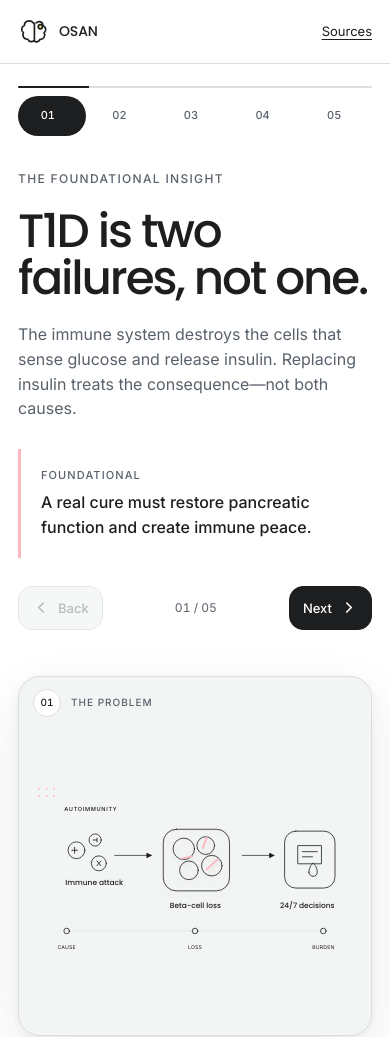
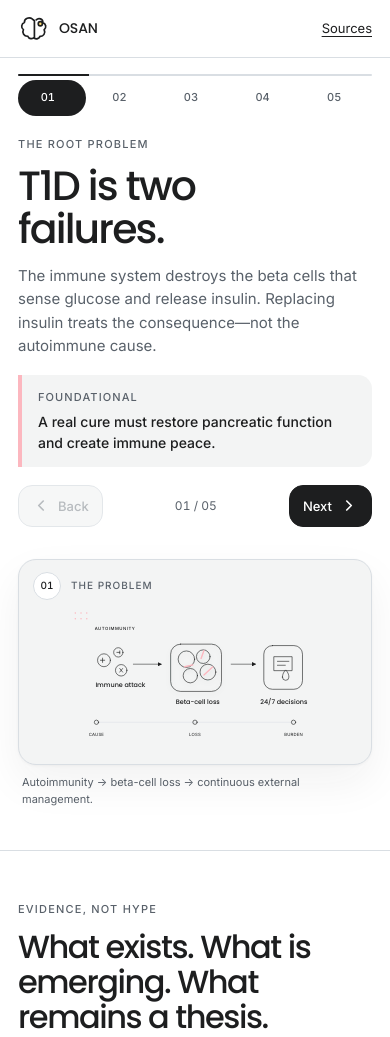
Before and after one commit to OsanGen/osan-bionic-pancreas, a website: page index.html in a window 390 px wide. Shown: the top 1037 px of the page. Drawn offline with Linux system fonts and the light colour scheme.

Commit message:
Rebuild the visual hierarchy and responsive canvas

```diff
--- a/final_build/BUILD_MAP.txt
+++ b/final_build/BUILD_MAP.txt
@@ -3,6 +3,8 @@
 ## Runtime shape
 
 Browser → `index.html` → `styles.css` + `script.js` → five local SVG story scenes
+
+Design branch → GitHub Actions managed runner → Playwright viewport matrix → screenshot artifact + machine-readable layout report
 
 No backend, database, analytics, cookies, authentication, remote API calls, or user-data collection.
 
@@ -12,6 +14,7 @@ No backend, database, analytics, cookies, authentication, remote API calls, or u
 - Visual system: OSAN CogSec Pastel tokens, Poppins/Inter typography, proof-first geometry, responsive layout.
 - Medical evidence register: five outbound primary-source references and explicit concept boundary.
 - Static host: GitHub Pages serving the repository root over HTTPS.
+- Visual QA: a pinned Playwright runner captures desktop, short-desktop, tablet, mobile, and social-card evidence without loading Mac A.
 
 ## Trust boundaries
 
--- a/final_build/COMPONENT__interactive_explainer.txt
+++ b/final_build/COMPONENT__interactive_explainer.txt
@@ -28,6 +28,7 @@ Explain the two-part T1D cure problem, modern cure research, the OSAN AI bionic
 - Previous/next movement is bounded to valid scenes.
 - Reduced-motion users receive effectively immediate transitions.
 - Narrow screens stack the narrative and artwork without horizontal page scrolling.
+- Short desktop screens use the artwork's intrinsic 12:7 ratio instead of fixed scene heights, keeping the full primary story in the first viewport.
 - JavaScript-disabled users receive an explicit notice.
 
 ## Dependencies
@@ -35,6 +36,7 @@ Explain the two-part T1D cure problem, modern cure research, the OSAN AI bionic
 - Browser-native HTML, CSS, JavaScript, and SVG.
 - Google Fonts for Poppins and Inter; system-font fallbacks are defined.
 - No package runtime dependencies.
+- Managed visual QA uses pinned Playwright 1.61.0 in GitHub Actions; it is not shipped to site visitors.
 
 ## Acceptance checks
 
@@ -45,13 +47,15 @@ Explain the two-part T1D cure problem, modern cure research, the OSAN AI bionic
 - Passed: prohibited medical hype claims are absent.
 - Passed: desktop and mobile layouts have no horizontal overflow or overlap.
 - Passed: public GitHub Pages URL returns HTTP 200 and the deployed Product scene updates the URL, copy, counter, selected stage, and artwork together.
+- Pending redesign proof: desktop, 1280 × 720 short desktop, tablet, 390 × 844 mobile, and 1200 × 630 social-card screenshots are visually clean and machine checks find no clipping, overlap, horizontal overflow, or browser errors.
 
 ## Observability
 
 - URL hash makes active state visible and shareable.
 - Git commit identifies the exact deployed source.
 - GitHub Pages deployment status and HTTP response provide live receipts.
-- A 1200 × 630 social card is versioned as `social-preview.png` for share previews.
+- A 1200 × 630 social card is versioned as `social-preview.jpg` for share previews.
+- `scripts/capture-visual-qa.mjs` records per-scene geometry, clipping, overflow, console, page-error, and request-failure signals in `report.json` beside the screenshot artifact.
 
 ## Security and privacy
 
--- a/final_build/CURRENT_GAPS.txt
+++ b/final_build/CURRENT_GAPS.txt
@@ -1 +1,2 @@
-No open gaps for the requested shareable visualization release.
+- responsive visual QA | in progress | inspect the managed-runner screenshot matrix and correct every visible defect
+- public release | pending | promote the approved redesign to `main`, rebuild Pages, and verify the live URL
--- a/index.html
+++ b/index.html
@@ -8,12 +8,12 @@
   <meta property="og:type" content="website">
   <meta property="og:title" content="The Path to a Bionic Pancreas — OSAN">
   <meta property="og:description" content="T1D is two failures. A cure must solve both. Explore the science and the OSAN AI bionic pancreas thesis.">
-  <meta property="og:image" content="https://osangen.github.io/osan-bionic-pancreas/social-preview.png">
+  <meta property="og:image" content="https://osangen.github.io/osan-bionic-pancreas/social-preview.jpg">
   <meta property="og:url" content="https://osangen.github.io/osan-bionic-pancreas/">
   <meta name="twitter:card" content="summary_large_image">
   <meta name="twitter:title" content="The Path to a Bionic Pancreas — OSAN">
   <meta name="twitter:description" content="A five-scene visual thesis for the future of type 1 diabetes.">
-  <meta name="twitter:image" content="https://osangen.github.io/osan-bionic-pancreas/social-preview.png">
+  <meta name="twitter:image" content="https://osangen.github.io/osan-bionic-pancreas/social-preview.jpg">
   <title>The Path to a Bionic Pancreas — OSAN</title>
   <link rel="icon" href="favicon.svg" type="image/svg+xml">
   <link rel="preconnect" href="https://fonts.googleapis.com">
@@ -63,9 +63,9 @@
 
     <section class="story-layout" aria-labelledby="scene-title">
       <div class="copy-column">
-        <p class="eyebrow" id="scene-eyebrow">The foundational insight</p>
-        <h1 id="scene-title">T1D is two failures, not one.</h1>
-        <p class="scene-copy" id="scene-copy">The immune system destroys the cells that sense glucose and release insulin. Replacing insulin treats the consequence—not both causes.</p>
+        <p class="eyebrow" id="scene-eyebrow">The root problem</p>
+        <h1 id="scene-title">T1D is two failures.</h1>
+        <p class="scene-copy" id="scene-copy">The immune system destroys the beta cells that sense glucose and release insulin. Replacing insulin treats the consequence—not the autoimmune cause.</p>
 
         <div class="takeaway" aria-live="polite" aria-atomic="true">
           <span id="scene-evidence">FOUNDATIONAL</span>
--- a/package.json
+++ b/package.json
@@ -5,7 +5,7 @@
   "description": "OSAN five-scene visual thesis for the path toward a bionic pancreas.",
   "scripts": {
     "test": "node --test tests/site.test.mjs",
-    "check": "node --check script.js && node --test tests/site.test.mjs"
+    "check": "node --check script.js && node --check scripts/capture-visual-qa.mjs && node --test tests/site.test.mjs"
   },
   "engines": {
     "node": ">=18"
--- a/script.js
+++ b/script.js
@@ -1,9 +1,9 @@
 const scenes = [
   {
     hash: "problem",
-    eyebrow: "The foundational insight",
-    title: "T1D is two failures, not one.",
-    copy: "The immune system destroys the cells that sense glucose and release insulin. Replacing insulin treats the consequence—not both causes.",
+    eyebrow: "The root problem",
+    title: "T1D is two failures.",
+    copy: "The immune system destroys the beta cells that sense glucose and release insulin. Replacing insulin treats the consequence—not the autoimmune cause.",
     evidence: "FOUNDATIONAL",
     takeaway: "A real cure must restore pancreatic function and create immune peace.",
     frameLabel: "THE PROBLEM",
@@ -13,8 +13,8 @@ const scenes = [
   {
     hash: "equation",
     eyebrow: "The cure equation",
-    title: "Restore the cells. Protect the cells.",
-    copy: "Replacement cells can make insulin again. Immune tolerance can preserve them. Neither path is a complete cure on its own.",
+    title: "Restore the cells. Protect them.",
+    copy: "Replacement cells can make insulin again. Immune protection keeps them alive. A durable cure needs both.",
     evidence: "TWO REQUIREMENTS",
     takeaway: "The breakthrough is not one technology. It is the safe convergence of both.",
     frameLabel: "THE EQUATION",
@@ -24,8 +24,8 @@ const scenes = [
   {
     hash: "landscape",
     eyebrow: "The modern research landscape",
-    title: "Science is closing both gaps.",
-    copy: "Transplants prove insulin independence is possible. Stem cells address supply. Gene editing and tolerance research aim to remove chronic immunosuppression.",
+    title: "The cure is converging.",
+    copy: "Transplants prove the biology. Stem cells address supply. Gene editing and tolerance research aim to remove lifelong immunosuppression.",
     evidence: "APPROVED → EARLY HUMAN",
     takeaway: "The field is moving from isolated wins toward a scalable, protected cell system.",
     frameLabel: "THE LANDSCAPE",
@@ -35,8 +35,8 @@ const scenes = [
   {
     hash: "product",
     eyebrow: "The practical bridge",
-    title: "A bionic pancreas that thinks ahead.",
-    copy: "One wearable concept integrates continuous sensing, bounded predictive intelligence and automated delivery—designed to remove routine treatment decisions.",
+    title: "A pancreas that thinks ahead.",
+    copy: "One wearable concept combines continuous sensing, safety-bounded prediction and automated delivery—without routine treatment decisions.",
     evidence: "OSAN PRODUCT CONCEPT",
     takeaway: "Replace the daily management burden now, while biological restoration matures.",
     frameLabel: "THE PRODUCT",
@@ -46,8 +46,8 @@ const scenes = [
   {
     hash: "roadmap",
     eyebrow: "The platform thesis",
-    title: "Wearable today. Biohybrid tomorrow.",
-    copy: "The same platform can evolve from autonomous insulin delivery into a supervisor for living islet cells—and eventually a safety layer around biological restoration.",
+    title: "Wearable now. Biological next.",
+    copy: "The platform can evolve from autonomous delivery into a supervisor for living islet cells—and ultimately a safety layer around biological restoration.",
     evidence: "NOW → NEXT → NORTH STAR",
     takeaway: "The pod is not the endpoint. It is the bridge between engineered and biological control.",
     frameLabel: "THE ROADMAP",
--- a/styles.css
+++ b/styles.css
@@ -14,7 +14,7 @@
   --pink-soft: #fee7ea;
   --font-heading: "Poppins", -apple-system, BlinkMacSystemFont, "Segoe UI", sans-serif;
   --font-body: "Inter", -apple-system, BlinkMacSystemFont, "Segoe UI", sans-serif;
-  --shadow: 0 18px 52px rgba(29, 30, 31, 0.09), 0 2px 8px rgba(29, 30, 31, 0.05);
+  --shadow: 0 18px 44px rgba(29, 30, 31, 0.06), 0 1px 3px rgba(29, 30, 31, 0.04);
   --ease: cubic-bezier(0.4, 0, 0.2, 1);
 }
 
@@ -71,14 +71,14 @@ a {
 }
 
 .site-header {
-  min-height: 72px;
+  min-height: 60px;
   display: flex;
   align-items: center;
   justify-content: space-between;
   gap: 24px;
-  max-width: 1480px;
+  max-width: 1320px;
   margin: 0 auto;
-  padding: 0 40px;
+  padding: 0 28px;
   border-bottom: 1px solid var(--line);
 }
 
@@ -128,18 +128,18 @@ a {
 }
 
 .story-shell {
-  max-width: 1480px;
+  max-width: 1320px;
   margin: 0 auto;
-  padding: 30px 40px 64px;
+  padding: 18px 28px 32px;
 }
 
 .stage-nav {
   position: relative;
   display: grid;
   grid-template-columns: repeat(5, 1fr);
-  gap: 8px;
-  margin-bottom: 34px;
-  padding-top: 10px;
+  gap: 6px;
+  margin-bottom: 20px;
+  padding-top: 6px;
 }
 
 .progress-track {
@@ -167,14 +167,14 @@ a {
   align-items: center;
   justify-content: center;
   gap: 8px;
-  min-height: 42px;
-  padding: 8px 12px;
+  min-height: 38px;
+  padding: 7px 10px;
   border: 0;
   border-radius: 999px;
   color: var(--muted);
   background: transparent;
   cursor: pointer;
-  font-size: 13px;
+  font-size: 12px;
   font-weight: 500;
   transition: color 180ms var(--ease), background-color 180ms var(--ease), transform 180ms var(--ease);
 }
@@ -201,20 +201,20 @@ a {
 
 .story-layout {
   display: grid;
-  grid-template-columns: minmax(300px, 0.72fr) minmax(560px, 1.28fr);
+  grid-template-columns: minmax(280px, 0.42fr) minmax(0, 0.78fr);
   align-items: center;
-  gap: clamp(32px, 5vw, 88px);
-  min-height: 620px;
+  gap: clamp(32px, 4vw, 56px);
+  min-height: 0;
 }
 
 .copy-column {
-  max-width: 510px;
+  max-width: 430px;
 }
 
 .eyebrow {
-  margin: 0 0 18px;
+  margin: 0 0 12px;
   color: var(--muted);
-  font-size: 12px;
+  font-size: 11px;
   font-weight: 500;
   letter-spacing: 0.11em;
   text-transform: uppercase;
@@ -229,28 +229,31 @@ h2 {
 }
 
 h1 {
-  max-width: 12ch;
-  font-size: clamp(44px, 5.2vw, 76px);
-  line-height: 1.02;
+  max-width: 11ch;
+  font-size: clamp(42px, 4.35vw, 60px);
+  line-height: 1.04;
 }
 
 h2 {
   max-width: 16ch;
-  font-size: clamp(34px, 4vw, 58px);
-  line-height: 1.06;
+  font-size: clamp(32px, 3.4vw, 46px);
+  line-height: 1.08;
 }
 
 .scene-copy {
   max-width: 45ch;
-  margin: 24px 0 0;
+  margin: 16px 0 0;
   color: var(--muted);
-  font-size: clamp(16px, 1.4vw, 19px);
+  font-size: clamp(15px, 1.25vw, 17px);
+  line-height: 1.55;
 }
 
 .takeaway {
-  margin-top: 34px;
-  padding: 18px 0 18px 20px;
-  border-left: 3px solid var(--pink);
+  margin-top: 22px;
+  padding: 14px 16px;
+  border-left: 4px solid var(--pink);
+  border-radius: 0 14px 14px 0;
+  background: var(--fog);
 }
 
 .takeaway span {
@@ -266,13 +269,15 @@ h2 {
   max-width: 44ch;
   margin: 0;
   font-weight: 500;
+  font-size: 14px;
+  line-height: 1.45;
 }
 
 .scene-controls {
   display: flex;
   align-items: center;
   gap: 12px;
-  margin-top: 36px;
+  margin-top: 22px;
 }
 
 .scene-controls > span {
@@ -288,8 +293,8 @@ h2 {
   align-items: center;
   justify-content: center;
   gap: 8px;
-  min-height: 44px;
-  padding: 9px 16px;
+  min-height: 42px;
+  padding: 8px 15px;
   border: 1px solid var(--line);
   border-radius: 14px;
   color: var(--ink);
@@ -342,10 +347,11 @@ h2 {
 
 .visual-frame {
   position: relative;
-  min-height: 550px;
+  aspect-ratio: 12 / 7;
+  min-height: 0;
   overflow: hidden;
   border: 1px solid var(--line);
-  border-radius: 28px;
+  border-radius: 24px;
   background: var(--fog);
   box-shadow: var(--shadow);
 }
@@ -384,7 +390,7 @@ h2 {
   display: flex;
   align-items: center;
   justify-content: center;
-  padding: 52px 22px 20px;
+  padding: 46px 18px 14px;
   opacity: 0;
   pointer-events: none;
   transform: translateX(18px) scale(0.99);
@@ -405,16 +411,16 @@ h2 {
 .scene-art svg {
   display: block;
   width: 100%;
-  height: auto;
-  max-height: 100%;
+  height: 100%;
+  max-height: none;
   overflow: visible;
   font-family: var(--font-body);
 }
 
 .visual-caption {
-  margin: 14px 4px 0;
+  margin: 9px 4px 0;
   color: var(--muted);
-  font-size: 12px;
+  font-size: 11px;
   text-align: right;
 }
 
@@ -527,10 +533,10 @@ h2 {
 .sources-section {
   display: grid;
   grid-template-columns: minmax(280px, 0.72fr) minmax(540px, 1.28fr);
-  gap: clamp(40px, 7vw, 110px);
-  max-width: 1480px;
+  gap: clamp(40px, 6vw, 88px);
+  max-width: 1320px;
   margin: 0 auto;
-  padding: 100px 40px;
+  padding: 76px 28px;
   border-top: 1px solid var(--line);
 }
 
@@ -594,9 +600,9 @@ h2 {
   display: flex;
   justify-content: space-between;
   gap: 24px;
-  max-width: 1480px;
+  max-width: 1320px;
   margin: 0 auto;
-  padding: 28px 40px 40px;
+  padding: 24px 28px 32px;
   border-top: 1px solid var(--line);
   color: var(--muted);
   font-size: 12px;
@@ -616,12 +622,8 @@ h2 {
 
 @media (max-width: 1080px) {
   .story-layout {
-    grid-template-columns: minmax(260px, 0.65fr) minmax(480px, 1.35fr);
-    gap: 34px;
-  }
-
-  .visual-frame {
-    min-height: 500px;
+    grid-template-columns: minmax(260px, 0.44fr) minmax(0, 0.76fr);
+    gap: 28px;
   }
 }
 
@@ -640,7 +642,7 @@ h2 {
   }
 
   .story-layout {
-    gap: 46px;
+    gap: 32px;
   }
 
   .copy-column {
@@ -648,23 +650,19 @@ h2 {
   }
 
   h1 {
-    max-width: 14ch;
-  }
-
-  .visual-frame {
-    min-height: 520px;
+    max-width: 12ch;
   }
 
   .sources-section {
-    gap: 56px;
-    padding-top: 76px;
-    padding-bottom: 76px;
+    gap: 44px;
+    padding-top: 64px;
+    padding-bottom: 64px;
   }
 }
 
 @media (max-width: 640px) {
   .site-header {
-    min-height: 64px;
+    min-height: 58px;
   }
 
   .header-meta > span {
@@ -672,18 +670,18 @@ h2 {
   }
 
   .story-shell {
-    padding-top: 22px;
-    padding-bottom: 50px;
+    padding-top: 16px;
+    padding-bottom: 42px;
   }
 
   .stage-nav {
     grid-template-columns: repeat(5, minmax(48px, 1fr));
     gap: 4px;
-    margin-bottom: 34px;
+    margin-bottom: 20px;
   }
 
   .stage-button {
-    min-height: 40px;
+    min-height: 36px;
     padding: 7px 5px;
     font-size: 0;
   }
@@ -698,16 +696,16 @@ h2 {
   }
 
   h1 {
-    font-size: clamp(40px, 12vw, 56px);
+    font-size: clamp(36px, 10.5vw, 44px);
   }
 
   .scene-copy {
-    margin-top: 20px;
+    margin-top: 14px;
   }
 
   .takeaway,
   .scene-controls {
-    margin-top: 28px;
+    margin-top: 18px;
   }
 
   .scene-controls {
@@ -715,17 +713,15 @@ h2 {
   }
 
   .visual-frame {
-    min-height: 400px;
-    border-radius: 22px;
+    border-radius: 18px;
   }
 
   .scene-art {
-    padding: 50px 8px 12px;
+    padding: 44px 6px 10px;
   }
 
   .scene-art svg {
-    width: 112%;
-    max-width: none;
+    width: 100%;
   }
 
   .frame-label {
@@ -743,12 +739,12 @@ h2 {
   }
 
   .product-callout .svg-label {
-    font-size: 14px;
+    font-size: 17px;
   }
 
   .sources-section {
-    padding-top: 64px;
-    padding-bottom: 64px;
+    padding-top: 50px;
+    padding-bottom: 50px;
   }
 
   .source-list li {
@@ -777,22 +773,18 @@ h2 {
     display: none;
   }
 
-  .visual-frame {
-    min-height: 360px;
-  }
-
   .control-button {
     padding-left: 13px;
     padding-right: 13px;
   }
 
   .svg-label {
-    font-size: 16px;
+    font-size: 18px;
   }
 
   .svg-micro,
   .svg-micro-strong {
-    font-size: 11px;
+    font-size: 12px;
   }
 }
 
@@ -830,7 +822,7 @@ h2 {
   }
 
   .visual-frame {
-    min-height: 500px;
+    aspect-ratio: 12 / 7;
     box-shadow: none;
   }
 }
```
Also changed, not shown: FULL_TECH_BUILD.txt (+5 -5 lines), scripts/capture-visual-qa.mjs (added, +197 -0 lines), tests/site.test.mjs (+40 -2 lines), .github/workflows/visual-qa.yml (added), social-preview.jpg (renamed from social-preview.png), 1 other file.
